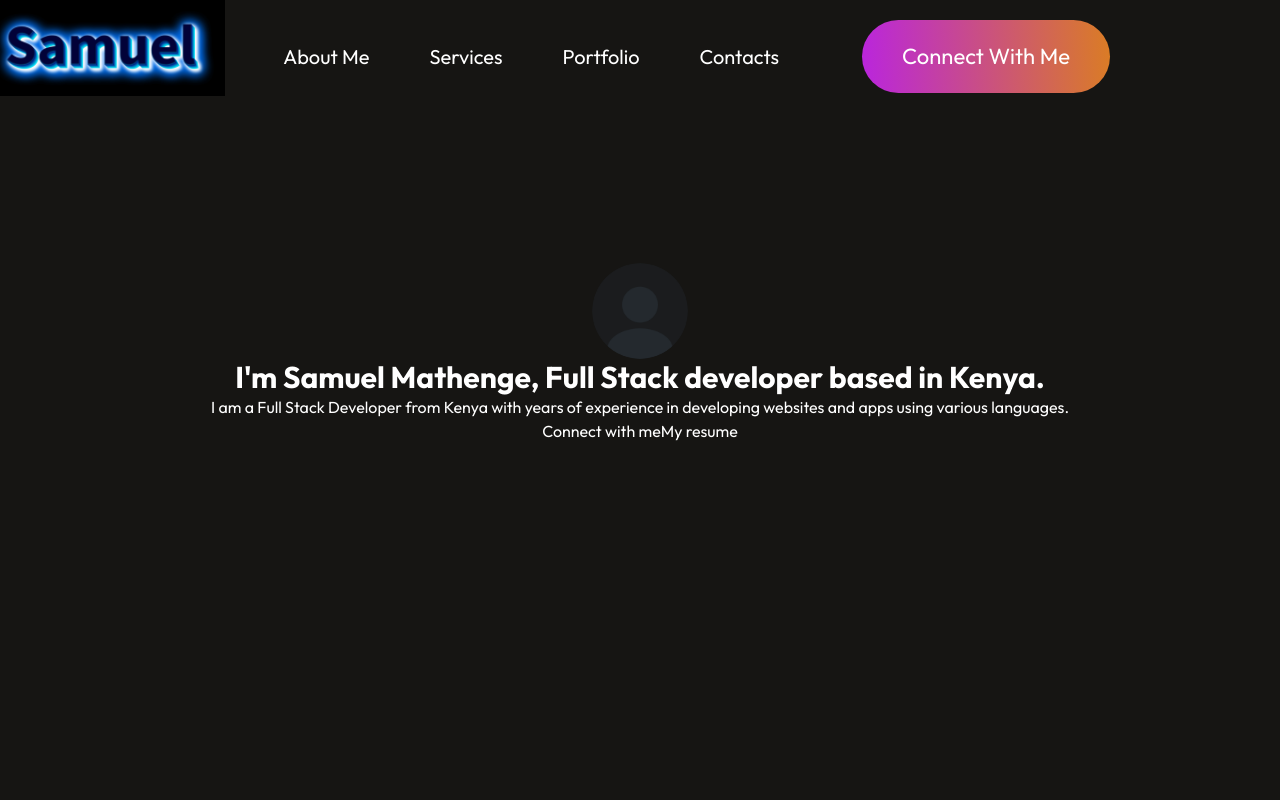
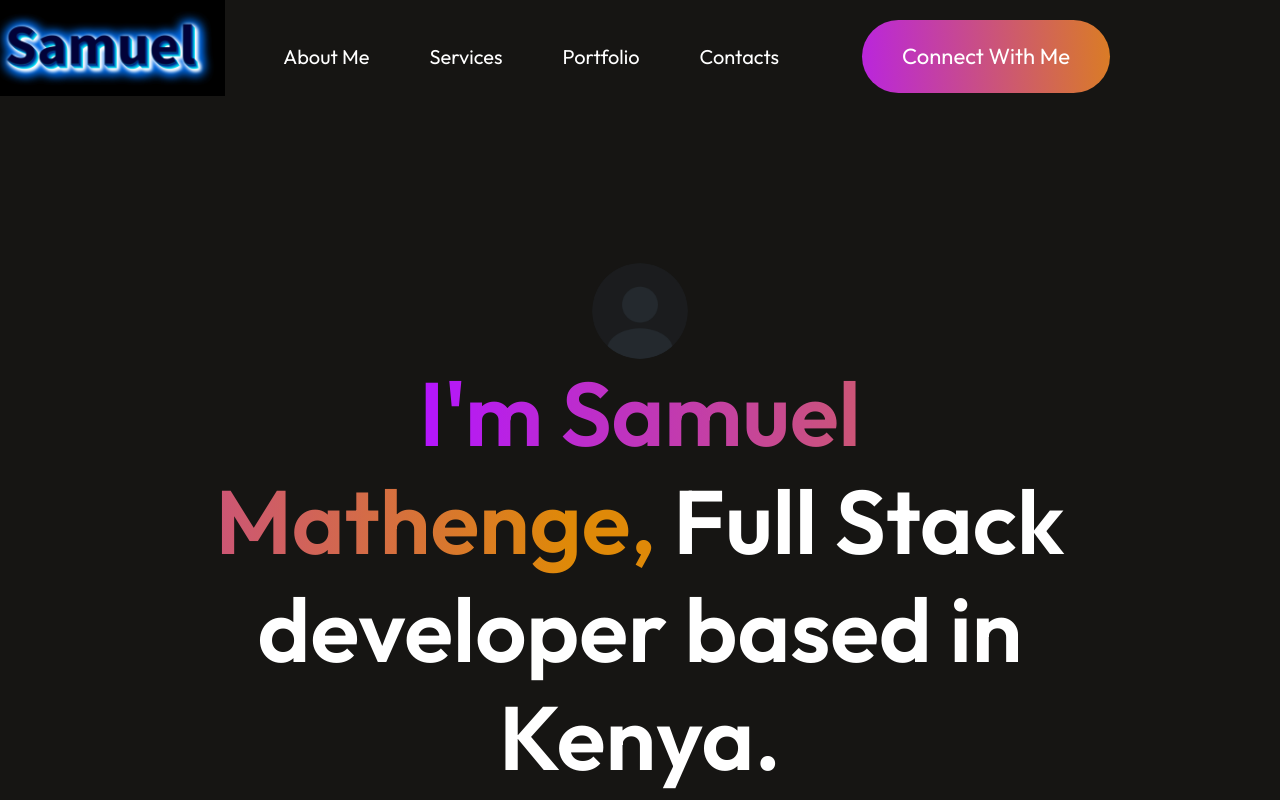
Before and after one commit to Mathesh4lyf/Portfolio, a React (Vite) app: page / in a window 1280 px wide. Shown: the top 800 px of the page. Built offline with nearby package versions, Linux system fonts and the light colour scheme; a web font is replaced by a local one.

Commit message:
Header section

```diff
--- a/src/assets/Components/Dashboard/Dashboard.css
+++ b/src/assets/Components/Dashboard/Dashboard.css
@@ -7,3 +7,47 @@
 .dashboard img{
     margin-top: 150px;
 }
+.dashboard h1{
+    text-align: center;
+    width: 70%;
+    font-size: 90px;
+    font-weight: 600;
+}
+.dashboard h1 span{
+    background: linear-gradient(270deg, #DF8908 10%, #B415FF 100%);
+    background-clip: text;
+    -webkit-background-clip: text;
+    -webkit-text-fill-color: transparent;
+}
+.dashboard p{
+    width: 50%;
+    text-align: center;
+    font-size: 24px;
+    line-height: 40px;
+}
+.dashboard-container{
+    display: flex;
+    align-items: center;
+    gap: 25px;
+    font-size: 24px;
+    font-weight: 500;
+    margin-bottom: 50px;
+}
+.dashboard-connect{
+    padding: 15px 45px;
+    border-radius: 50px;
+    background: linear-gradient(264deg, #DF8908 -5.09%, #B415FF 100%);
+    cursor: pointer;
+}
+.dashboard-resume{
+    padding: 15px 45px;
+    border-radius: 50px;
+    border: 2px solid #FFF;
+    cursor: pointer;
+}
+.dashboard-connect:hover{
+    border: 2px solid white;
+}
+.dashboard-resume:hover{
+    border-color: #B415FF;
+}
--- a/src/assets/Components/Dashboard/Dashboard.jsx
+++ b/src/assets/Components/Dashboard/Dashboard.jsx
@@ -14,17 +14,18 @@ const Dashboard = () => {
   />
 
   <h1 className="font-bold text-3xl text-center text-white">
-    I'm Samuel Mathenge, Full Stack developer based in Kenya.
+    <span>I'm Samuel Mathenge,</span> Full Stack developer based in Kenya.
   </h1>
 
   <p className="text-center text-white">
-    I am a Full Stack Developer from Kenya with years of experience in developing websites and apps using various languages.
+    I am a Full Stack Developer from Kenya with years of experience in developing websites and apps using various programming languages and platforms.
   </p>
 
-  <div className="dashboard-action flex space-x-4">
-    <div className="dashboard-connect text-white">Connect with me</div>
-    <div className="dashboard-resume text-white">My resume</div>
-  </div>
+  <div class="dashboard-container space-y-4">
+  <div class="dashboard-connect text-white">Connect with me</div>
+  <div class="dashboard-resume text-white">My resume</div>
+</div>
+
 </div>
 
     </div>
```
